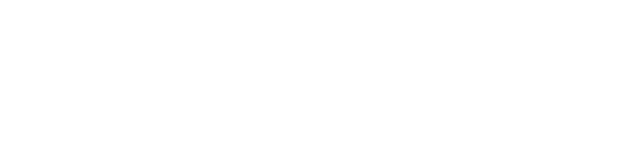
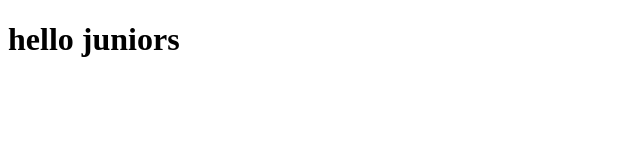
Before and after one commit to riya-874/workshop2, a plain HTML site: page index.html in a window 1280 px wide. Shown: the whole page, without its empty margins (0-640 px from the left). Drawn offline with Linux system fonts and the light colour scheme.

Commit message:
add index file

```diff
--- a/index.html
+++ b/index.html
@@ -6,6 +6,6 @@
     <title>Document</title>
 </head>
 <body>
-
+    <h1>hello juniors</h1>
 </body>
 </html>
```
